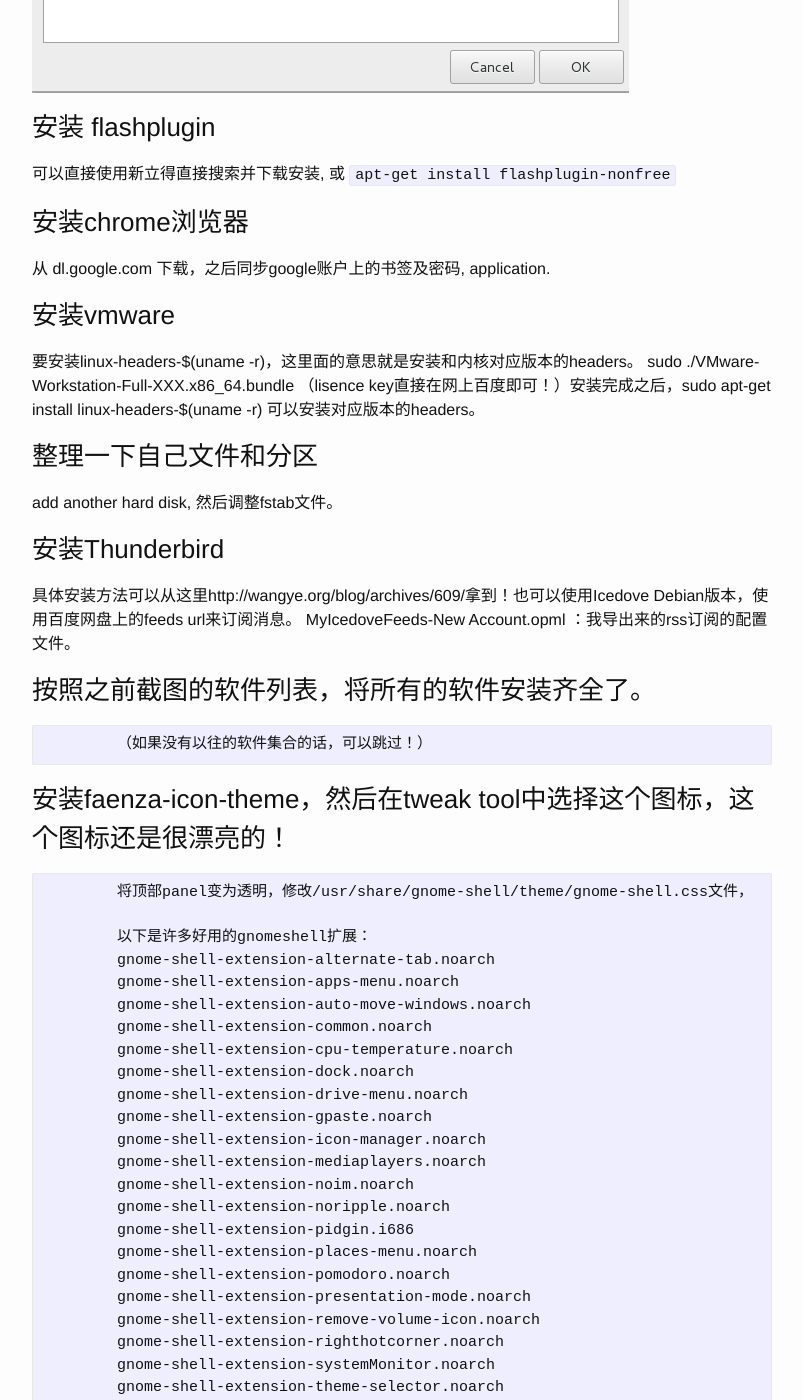
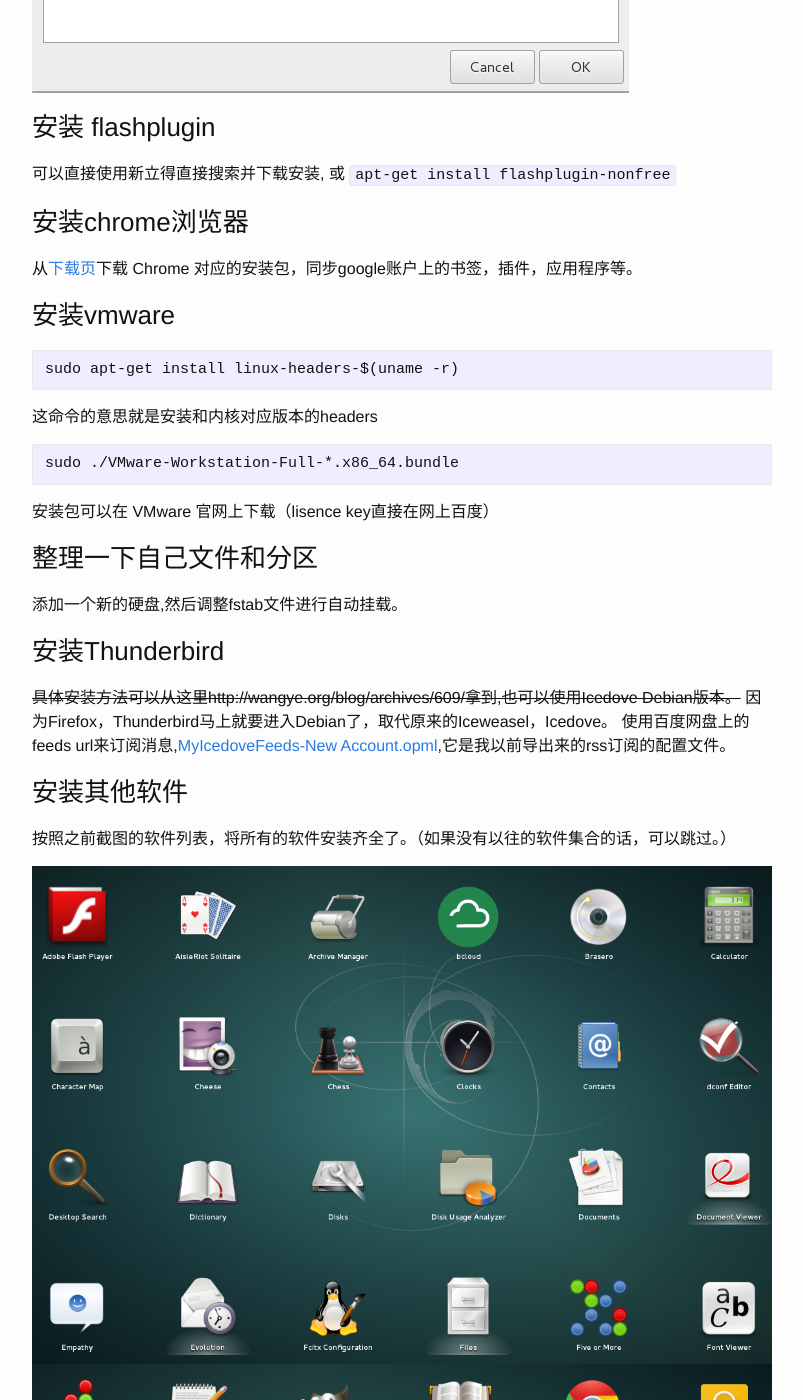
Before and after one commit to mudongliang/mudongliang.github.io, a Jekyll site: the page built from _posts/2015-04-13-debian8-configuration.md, in a window 1280 px wide and 1400 px high, scrolled down 3153 px. Shown: the whole window, without its empty margins (238-1041 px from the left). Built offline with Jekyll 4.4.1, drawn with Linux system fonts in a browser that asks for light colours; some of the changed text lies outside the part shown.

Commit message:
Change name of some images;Modify the content of Debian8 Configuration

```diff
--- a/_posts/2015-04-13-debian8-configuration.md
+++ b/_posts/2015-04-13-debian8-configuration.md
@@ -65,71 +65,97 @@
 可以直接使用新立得直接搜索并下载安装, 或 `apt-get install flashplugin-nonfree`
 
 ### 安装chrome浏览器
-从 dl.google.com 下载，之后同步google账户上的书签及密码, application.
+从[下载页](https://dl.google.com)下载 Chrome 对应的安装包，同步google账户上的书签，插件，应用程序等。
 
 ### 安装vmware
-要安装linux-headers-$(uname -r)，这里面的意思就是安装和内核对应版本的headers。
-	    sudo ./VMware-Workstation-Full-XXX.x86_64.bundle （lisence key直接在网上百度即可！）安装完成之后，sudo apt-get install linux-headers-$(uname -r) 可以安装对应版本的headers。
+
+    sudo apt-get install linux-headers-$(uname -r)
+
+这命令的意思就是安装和内核对应版本的headers
+
+    sudo ./VMware-Workstation-Full-*.x86_64.bundle
+
+安装包可以在 VMware 官网上下载（lisence key直接在网上百度）
 
 ### 整理一下自己文件和分区
-add another hard disk, 然后调整fstab文件。
+添加一个新的硬盘,然后调整fstab文件进行自动挂载。
 
 ### 安装Thunderbird
-具体安装方法可以从这里http://wangye.org/blog/archives/609/拿到！也可以使用Icedove Debian版本，使用百度网盘上的feeds url来订阅消息。
-		MyIcedoveFeeds-New Account.opml ：我导出来的rss订阅的配置文件。
+~~具体安装方法可以从这里http://wangye.org/blog/archives/609/拿到,也可以使用Icedove Debian版本。~~
+因为Firefox，Thunderbird马上就要进入Debian了，取代原来的Iceweasel，Icedove。
+使用百度网盘上的feeds url来订阅消息,[MyIcedoveFeeds-New Account.opml](http://pan.baidu.com/s/1c0TSshU),它是我以前导出来的rss订阅的配置文件。
 
-### 按照之前截图的软件列表，将所有的软件安装齐全了。
-		（如果没有以往的软件集合的话，可以跳过！）
+### 安装其他软件
+按照之前截图的软件列表，将所有的软件安装齐全了。（如果没有以往的软件集合的话，可以跳过。）
 
-### 安装faenza-icon-theme，然后在tweak tool中选择这个图标，这个图标还是很漂亮的！
-		将顶部panel变为透明，修改/usr/share/gnome-shell/theme/gnome-shell.css文件，
+![Debian8-1.png]({{site.url}}/images/Debian8-1.png)
+![Debian8-2.png]({{site.url}}/images/Debian8-2.png)
+![Debian8-3.png]({{site.url}}/images/Debian8-3.png)
+![Debian8-4.png]({{site.url}}/images/Debian8-4.png)
+![Debian8-5.png]({{site.url}}/images/Debian8-5.png)
 
-		以下是许多好用的gnomeshell扩展：
-		gnome-shell-extension-alternate-tab.noarch
-		gnome-shell-extension-apps-menu.noarch
-		gnome-shell-extension-auto-move-windows.noarch
-		gnome-shell-extension-common.noarch
-		gnome-shell-extension-cpu-temperature.noarch
-		gnome-shell-extension-dock.noarch
-		gnome-shell-extension-drive-menu.noarch
-		gnome-shell-extension-gpaste.noarch
-		gnome-shell-extension-icon-manager.noarch
-		gnome-shell-extension-mediaplayers.noarch
-		gnome-shell-extension-noim.noarch
-		gnome-shell-extension-noripple.noarch
-		gnome-shell-extension-pidgin.i686
-		gnome-shell-extension-places-menu.noarch
-		gnome-shell-extension-pomodoro.noarch
-		gnome-shell-extension-presentation-mode.noarch
-		gnome-shell-extension-remove-volume-icon.noarch
-		gnome-shell-extension-righthotcorner.noarch
-		gnome-shell-extension-systemMonitor.noarch
-		gnome-shell-extension-theme-selector.noarch
-		gnome-shell-extension-user-theme.noarch
-		gnome-shell-extension-windowsNavigator.noarch
-		gnome-shell-extension-workspace-indicator.noarch
-		gnome-shell-extension-workspacesmenu.noarch
-		gnome-shell-extension-xrandr-indicator.noarch
-		你可以tweak-tool中打开一些自己喜欢的扩展，就比如说天气，这个非常不错的。NetSpeed       OpenWeather        UpTime Indicator        Text Translator
-		EasyScreenCast     Caffeine
+### 安装faenza-icon-theme
+在 tweak tool 中选择这个图标，这个图标还是很漂亮的。同时将顶部 panel 变为透明，修改`/usr/share/gnome-shell/theme/gnome-shell.css`文件，
 
-### 安装一下自己比较喜欢的程序。
-	terminator（多窗口终端）
-	wireshark（嗅探器）
-	retext(markdown编辑工具)
-	hexchat(irc聊天工具)
-	texmaker（latex gui）
-	hydra（破解密码）
-	VLC(视频播放器)
-	UGet(下载器)
-	（以上软件均可以直接用apt-get安装）
-	bcloud(百度云linux客户端) KWplayer(linux酷我客户端)
-	（从github LiuLang的开源库中下deb包,这些软件记住要自己定期更新）
-	sublime text
-	wiznote
-	(可以从ppa进行安装，关于debian ppa安装参见其他文章)
-	kuaipan
-	skype(only 32bit)
-	（可以直接从安装包安装）
+以下是许多好用的 gnome shell 扩展：
+
+	gnome-shell-extension-alternate-tab.noarch
+	gnome-shell-extension-apps-menu.noarch
+	gnome-shell-extension-auto-move-windows.noarch
+	gnome-shell-extension-common.noarch
+	gnome-shell-extension-cpu-temperature.noarch
+	gnome-shell-extension-dock.noarch
+	gnome-shell-extension-drive-menu.noarch
+	gnome-shell-extension-gpaste.noarch
+	gnome-shell-extension-icon-manager.noarch
+	gnome-shell-extension-mediaplayers.noarch
+	gnome-shell-extension-noim.noarch
+	gnome-shell-extension-noripple.noarch
+	gnome-shell-extension-pidgin.i686
+	gnome-shell-extension-places-menu.noarch
+	gnome-shell-extension-pomodoro.noarch
+	gnome-shell-extension-presentation-mode.noarch
+	gnome-shell-extension-remove-volume-icon.noarch
+	gnome-shell-extension-righthotcorner.noarch
+	gnome-shell-extension-systemMonitor.noarch
+	gnome-shell-extension-theme-selector.noarch
+	gnome-shell-extension-user-theme.noarch
+	gnome-shell-extension-windowsNavigator.noarch
+	gnome-shell-extension-workspace-indicator.noarch
+	gnome-shell-extension-workspacesmenu.noarch
+	gnome-shell-extension-xrandr-indicator.noarch
+
+你可以tweak-tool中打开一些自己喜欢的扩展，就比如说天气，这个非常不错的。
+
+- OpenWeather
+- NetSpeed
+- UpTime Indicator
+- Text Translator
+- EasyScreenCast
+- Caffeine
+
+### 安装一些自己喜欢的程序
+
+- terminator（多窗口终端）
+- wireshark（嗅探器）
+- retext(markdown编辑工具)
+- hexchat(irc聊天工具)
+- texmaker（latex gui）
+- hydra（破解密码）
+- VLC(视频播放器)
+- UGet(下载器)
+（以上软件均可以直接用apt-get安装）
+
+- bcloud(百度云linux客户端)
+- KWplayer(linux酷我客户端)
+（从github LiuLang的开源库中下deb包,这些软件记住要自己定期更新）
+
+- Sublime text
+- wiznote
+(可以从ppa进行安装，关于debian ppa安装参见其他文章)
+
+- kuaipan
+- skype(only 32bit)
+（可以直接从安装包安装）
 
 搞完收工，切记莫折腾，可以便好！
```
Also changed, not shown: images/Debian8-3.png (renamed from images/Debain8-3.png), images/Debian8-5.png (renamed from images/Debain8-5.png).
